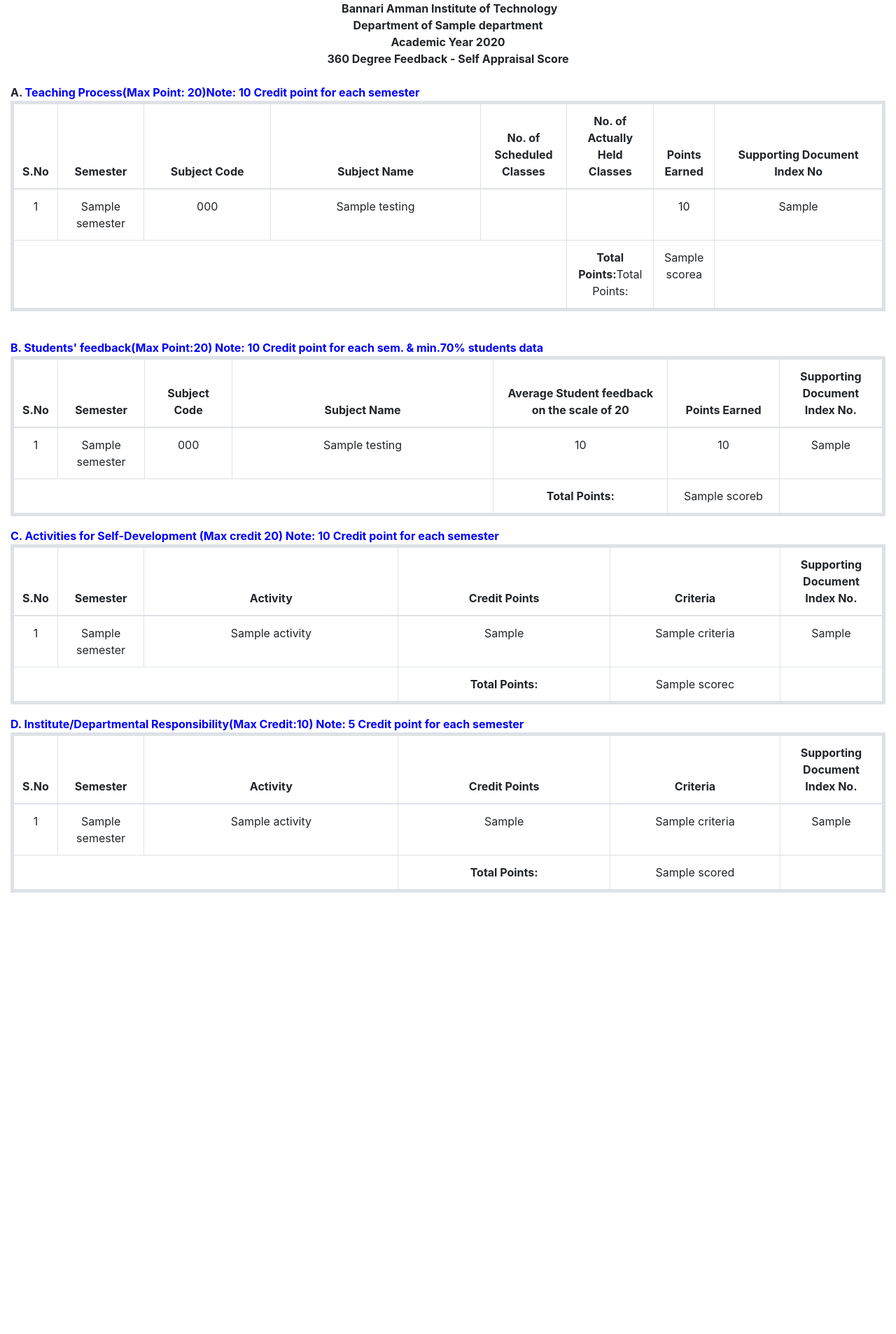
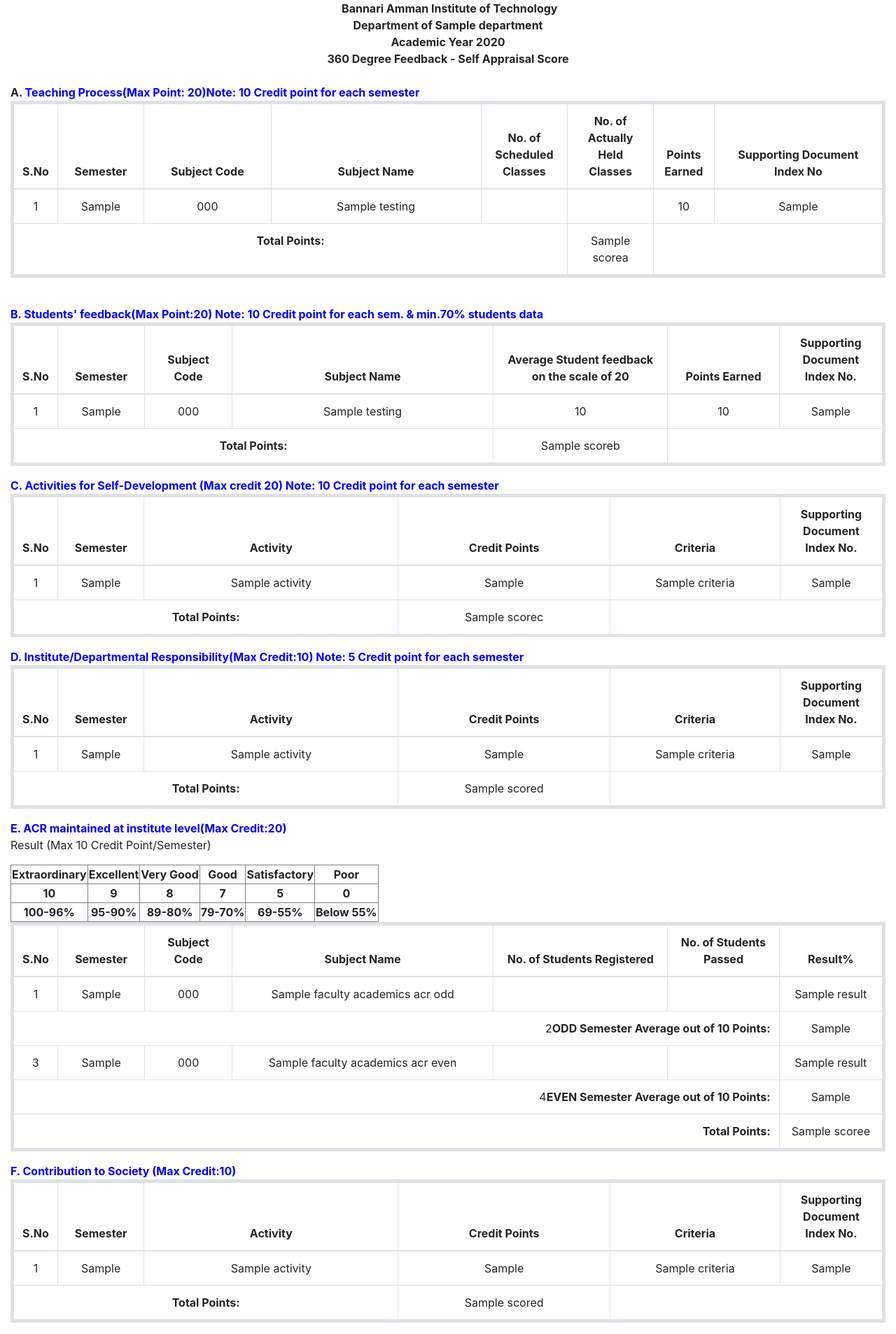
Before and after one commit to jash72/Faculty_Feedback_System, a Django app: template facultymanagement/templates/test.html in a window 1280 px wide. Shown: the whole page at 70% size. Before the commit the page ends 1276 px from the top, so only its background shows below. Run offline with Django 5.2, Linux system fonts and the light colour scheme; the template is opened without the code that fills it: most values are stand-ins (such as "Sample title", 1, 10 or a date in 2020); lists and menus that the app fills with data are empty; some libraries are stand-ins or nearby versions.

Commit message:
report changes

```diff
--- a/facultymanagement/templates/test.html
+++ b/facultymanagement/templates/test.html
@@ -49,7 +49,7 @@
 				{% for id in testing %}
 					<tr style="text-align: center;">
 						<td></td>
-						<td>{{ id.Semester }}</td>
+						<td>{{ id.Semester_roman }}</td>
 						<td>{{ id.Subject_Code }}</td>
 						<td>{{ id.Subject_Name }}</td>
 						<td>{{ id.No_of_Schedule_Classes }}</td>
@@ -61,8 +61,7 @@
 			</tbody>
 			<tfoot>
                 <tr>
-                    <td colspan="5"></td>
-                    <td style="text-align: center;"><b>Total Points:</b>Total Points:</td>
+                    <td colspan="5" style="text-align: center;"><b>Total Points:</b></td>
                     <td style="text-align: center;">{{scorea}}</td>
                 </tr>
             </tfoot>
@@ -89,7 +88,7 @@
 				{% for id in testing %}
 					<tr style="text-align: center;">
 						<td></td>
-						<td>{{ id.Semester }}</td>
+						<td>{{ id.Semester_roman }}</td>
 						<td>{{ id.Subject_Code }}</td>
 						<td>{{ id.Subject_Name }}</td>
 						<td>{{ id.Average_Student_Feedback }}</td>
@@ -100,8 +99,7 @@
 			</tbody>
 			<tfoot>
                 <tr>
-                    <td colspan="4"></td>
-                    <td style="text-align: center;"><b>Total Points:</b></td>
+                    <td colspan="4" style="text-align: center;"><b>Total Points:</b></td>
                     <td style="text-align: center;">{{scoreb}}</td>
                 </tr>
             </tfoot>
@@ -124,10 +122,10 @@
 				</tr>
 			</thead>
 			<tbody class="css-serial">
-				{% for id in Development%}
+				{% for id in Faculty_Development_Self_Development%}
 					<tr style="text-align: center;">
 						<td></td>
-						<td>{{ id.Semester }}</td>
+						<td>{{ id.Semester_Type }}</td>
 						<td>{{ id.Activity }}</td>
 						<td>{{ id.Credit_Point }}</td>
 						<td>{{ id.Criteria }}</td>
@@ -137,8 +135,7 @@
 			</tbody>
 			<tfoot>
                 <tr>
-                    <td colspan="3"></td>
-                    <td style="text-align: center;"><b>Total Points:</b></td>
+                    <td colspan="3" style="text-align: center;"><b>Total Points:</b></td>
                     <td style="text-align: center;">{{scorec}}</td>
                 </tr>
             </tfoot>
@@ -161,10 +158,10 @@
 				</tr>
 			</thead>
 			<tbody class="css-serial">
-				{% for id in Development %}
+				{% for id in Faculty_Development_Institute_Development %}
 					<tr style="text-align: center;">
 						<td></td>
-						<td>{{ id.Semester }}</td>
+						<td>{{ id.Semester_Type }}</td>
 						<td>{{ id.Activity }}</td>
 						<td>{{ id.Credit_Point }}</td>
 						<td>{{ id.Criteria }}</td>
@@ -174,8 +171,133 @@
 			</tbody>
 			<tfoot>
                 <tr>
-                    <td colspan="3"></td>
-                    <td style="text-align: center;"><b>Total Points:</b></td>
+                    <td colspan="3" style="text-align: center;"><b>Total Points:</b></td>
+                    <td style="text-align: center;">{{scored}}</td>
+                </tr>
+            </tfoot>
+		</table>
+	</div>
+	<!--CATEGORY - E -->
+	<div class="container-fluid">
+		<div>
+            <b style="color: blue;">E. ACR maintained at institute level(Max Credit:20)</b>
+        </div>
+		<div>
+			<p>Result (Max 10 Credit Point/Semester)</p>
+			<table border="1" style="border-collapse: collapse;">
+				<thead style="text-align: center;">
+					<tr>
+						<th>Extraordinary</th>
+						<th>Excellent</th>
+						<th>Very Good</th>
+						<th>Good</th>
+						<th>Satisfactory</th>
+						<th>Poor</th>
+					</tr>
+				</thead>
+				<tbody style="text-align: center;">
+					<tr>
+						<th>10</th>
+						<th>9</th>
+						<th>8</th>
+						<th>7</th>
+						<th>5</th>
+						<th>0</th>
+					</tr>
+					<tr>
+						<th>100-96%</th>
+						<th>95-90%</th>
+						<th>89-80%</th>
+						<th>79-70%</th>
+						<th>69-55%</th>
+						<th>Below 55%</th>
+					</tr>
+				</tbody>
+			</table>
+		</div>
+		<table class="table table-bordered" style="border-width: 5px;">
+			<thead>
+				<tr style="text-align: center;">
+					<th style="width: 3%;" >S.No</th>
+					<th style="width: 10%;">Semester</th>
+					<th style="width: 10%;">Subject Code</th>
+					<th style="width: 30%;">Subject Name</th>
+					<th style="width: 20%;">No. of Students Registered</th>
+					<th style="width: 15;">No. of Students Passed</th>
+					<th style="width: 12%;">Result%</th>
+				</tr>
+			</thead>
+			<tbody class="css-serial">
+				{% for id in Faculty_Academics_ACR_Odd %}
+					<tr style="text-align: center;" >
+						<td></td>
+						<td>{{ id.Semester_roman }}</td>
+						<td>{{ id.Subject_Code }}</td>
+						<td>{{ id.Subject_Name }}</td>
+						<td>{{ id.No_of_Students_Registered }}</td>
+						<td>{{ id.No_of_Students_Passed }}</td>
+						<td>{{ id.Result }}</td>
+					</tr>
+				{% endfor %}
+				<tr>
+                    <td colspan="6" style="text-align: end;"><b>ODD Semester Average out of 10 Points:</b></td>
+                    <td style="text-align: center;">{{scoree_odd}}</td>
+                </tr>
+				{% for id in Faculty_Academics_ACR_Even %}
+					<tr style="text-align: center;" >
+						<td></td>
+						<td>{{ id.Semester_roman }}</td>
+						<td>{{ id.Subject_Code }}</td>
+						<td>{{ id.Subject_Name }}</td>
+						<td>{{ id.No_of_Students_Registered }}</td>
+						<td>{{ id.No_of_Students_Passed }}</td>
+						<td>{{ id.Result }}</td>
+					</tr>
+				{% endfor %}
+				<tr>
+                    <td colspan="6" style="text-align: end;"><b>EVEN Semester Average out of 10 Points:</b></td>
+                    <td style="text-align: center;">{{scoree_odd}}</td>
+                </tr>
+			</tbody>
+			<tfoot>
+                <tr>
+                    <td colspan="6" style="text-align: end;"><b>Total Points:</b></td>
+                    <td style="text-align: center;">{{scoree}}</td>
+                </tr>
+            </tfoot>
+		</table>
+	</div>
+	<!--CATEGORY - F -->
+	<div class="container-fluid">
+		<div>
+            <b style="color: blue;">F. Contribution to Society (Max Credit:10)</b>
+        </div>
+		<table class="table table-bordered" style="border-width: 5px;">
+			<thead>
+				<tr style="text-align: center;">
+					<th style="width: 3%;" >S.No</th>
+					<th style="width: 10%;">Semester</th>
+					<th style="width: 30%;">Activity </th>
+					<th style="width: 25%;">Credit Points</th>
+					<th style="width: 20%;">Criteria</th>
+					<th style="width: 12%;">Supporting Document Index No.</th>
+				</tr>
+			</thead>
+			<tbody class="css-serial">
+				{% for id in Faculty_Development_Society_Contribution %}
+					<tr style="text-align: center;">
+						<td></td>
+						<td>{{ id.Semester_Type }}</td>
+						<td>{{ id.Activity }}</td>
+						<td>{{ id.Credit_Point }}</td>
+						<td>{{ id.Criteria }}</td>
+						<td>{{ id.Supporting_Docs }}</td>
+					</tr>
+				{% endfor %}
+			</tbody>
+			<tfoot>
+                <tr>
+                    <td colspan="3" style="text-align: center;"><b>Total Points:</b></td>
                     <td style="text-align: center;">{{scored}}</td>
                 </tr>
             </tfoot>
--- a/facultymanagement/urls.py
+++ b/facultymanagement/urls.py
@@ -7,6 +7,7 @@
     path("register/", views.faculty_registration, name='faculty_registration'),
     path('faculty_register/', views.faculty_register, name = 'faculty_register'),
     path('home/', views.faculty_home, name='faculty_home'),
+    path("developement/", views.faculty_development, name='faculty_development'),
     path('admins/', views.admin_home, name='admin_home'),
     path('course/', views.course_assign, name='course_assign'),
     path('edit/<int:id>', views.edit_faculty, name='edit_faculty'),
```
Also changed, not shown: facultymanagement/models.py (+22 -17 lines), facultymanagement/templates/development.html (added, +88 -0 lines), facultymanagement/views.py (+32 -54 lines), facultymanagement/migrations/0006_faculty_academics_semester_roman_and_more.py (added), facultymanagement/migrations/0007_alter_faculty_development_credit_point_and_more.py (added), facultymanagement/migrations/0008_alter_faculty_academics_academics_status_and_more.py (added), 1 other file.
